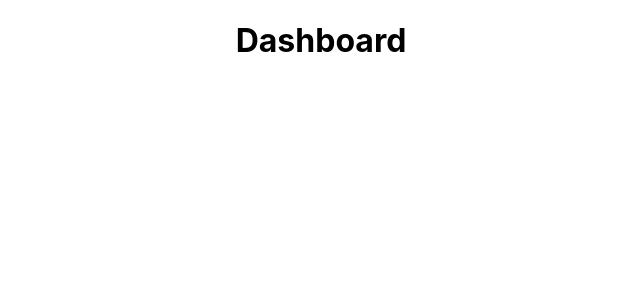
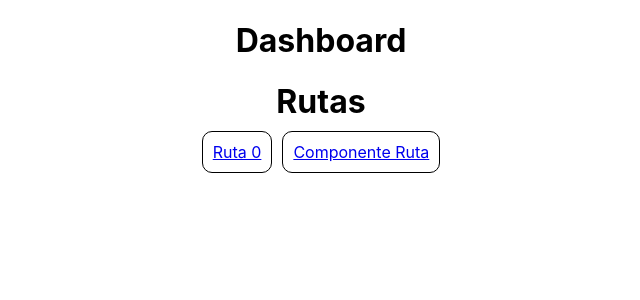
Before and after one commit to plsuis/conceptosReactRouterDom, a React (Create React App) app: page / in a window 1280 px wide. Shown: the top 300 px of the page, without its empty margins (319-959 px from the left). Built offline with nearby package versions, Linux system fonts and the light colour scheme.

Commit message:
Agregando o compoñente Link e asociamos en App

```diff
--- a/src/App.css
+++ b/src/App.css
@@ -12,7 +12,12 @@
     animation: App-logo-spin infinite 20s linear;
   }
 }
-
+a{
+  margin:5px;
+  border:1px solid black;
+  border-radius: 10px;
+  padding: 10px;
+}
 .App-header {
   background-color: #282c34;
   min-height: 100vh;
--- a/src/App.js
+++ b/src/App.js
@@ -2,12 +2,14 @@ import logo from './logo.svg';
 import './App.css';
 import Rutas from './componentes/Rutas';
 import { BrowserRouter } from 'react-router-dom';
+import Links from './componentes/Links';
 
 function App() {
   return (
     <div className="App">
       <BrowserRouter>
         <Rutas />
+        <Links />
       </BrowserRouter>
     </div>
   );
--- a/src/componentes/Links.jsx
+++ b/src/componentes/Links.jsx
@@ -0,0 +1,12 @@
+import * as React from "react";
+import { Link } from "react-router-dom";
+
+export default function Links() {
+  return (
+    <div>
+      <h1>Rutas</h1>
+      <Link to="/ruta0">Ruta 0</Link>
+      <Link to="/componenteruta">Componente Ruta</Link>
+    </div>
+  );
+}
--- a/src/componentes/Rutas.jsx
+++ b/src/componentes/Rutas.jsx
@@ -23,7 +23,9 @@ function ComponenteRutaRelativa(){
         <Outlet />
     </div>)
 }
-
+function ComponenteRuta(){
+    return (<div><h3>Outro compoñente</h3></div>)
+}
 export default function Rutas(){
 
     return(
@@ -35,6 +37,7 @@ export default function Rutas(){
         <Route path="/ventas/:id" element={<ComponenteRutaRelativa />}>
             <Route path="/ventas/:id/ruta0" element={<ComponenteAnidado />}/>
         </Route>
+        <Route path="/componenteruta"/>
     </Routes>
     )
 }
```
Also changed, not shown: 1 other file (tests, documents, lock files or other folders).
